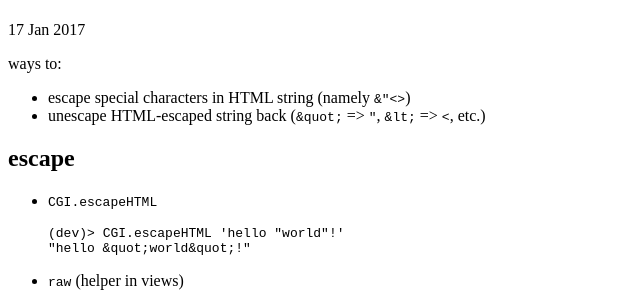
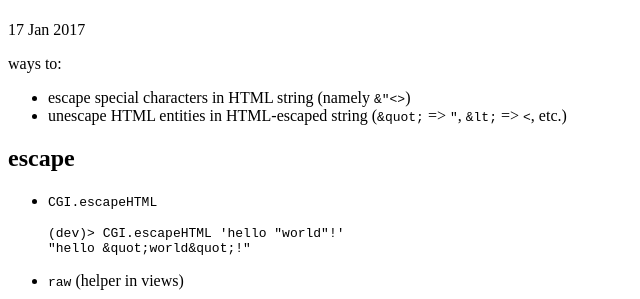
Before and after one commit to tap349/tap349.github.io, a Jekyll site: the page built from _posts/2017-01-17-HTML-escape-strings.md, in a window 1280 px wide. Shown: the part 191-490 px from the top of the page, without its empty margins (0-640 px from the left). Built offline with Jekyll 4.4.1, drawn with Linux system fonts in a browser that asks for light colours.

Commit message:
update 2017-01-17_22:40:26

```diff
--- a/_posts/2017-01-17-HTML-escape-strings.md
+++ b/_posts/2017-01-17-HTML-escape-strings.md
@@ -9,7 +9,7 @@ categories: [rails, html]
 ways to:
 
 - escape special characters in HTML string (namely `&"<>`)
-- unescape HTML-escaped string back (`&quot;` => `"`, `&lt;` => `<`, etc.)
+- unescape HTML entities in HTML-escaped string (`&quot;` => `"`, `&lt;` => `<`, etc.)
 
 <!-- more -->
 
```
